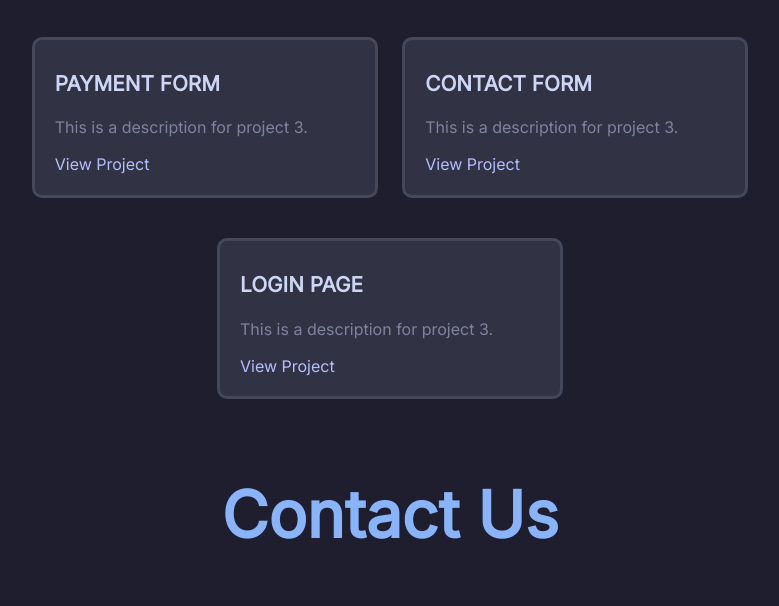
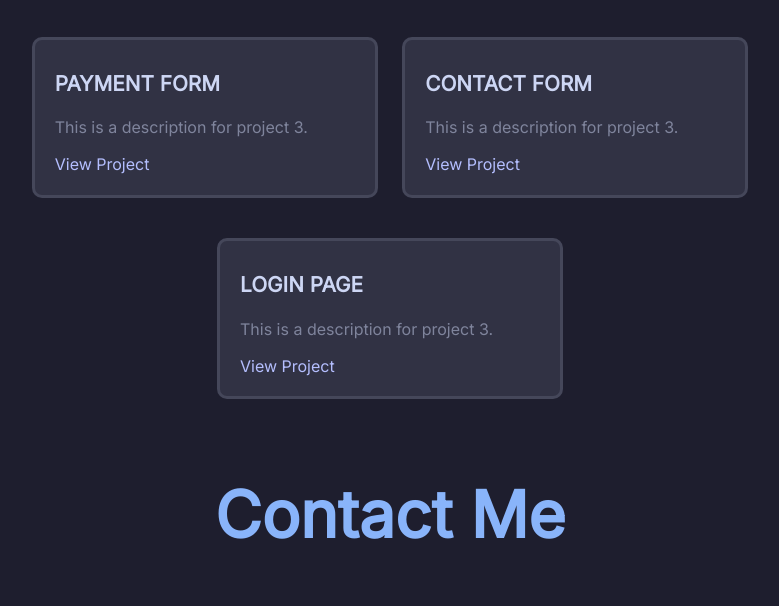
Before and after one commit to vaibhavguptahere/Hype-2.0, a plain HTML site: page index.html in a window 1280 px wide. Shown: the part 2590-3196 px from the top of the page, without its empty margins (250-1029 px from the left). Drawn offline with Linux system fonts and the light colour scheme.

Commit message:
Update index.html

```diff
--- a/index.html
+++ b/index.html
@@ -177,7 +177,7 @@
     <!-- This is the "Contact Us" section of the document. -->
     <section id="contact">
       <!-- This h2 heading defines the section title. -->
-      <h2 class="port_contact">Contact Us</h2>
+      <h2 class="port_contact">Contact Me</h2>
 
       <!-- This paragraph defines the contact information. -->
       <p>
```
